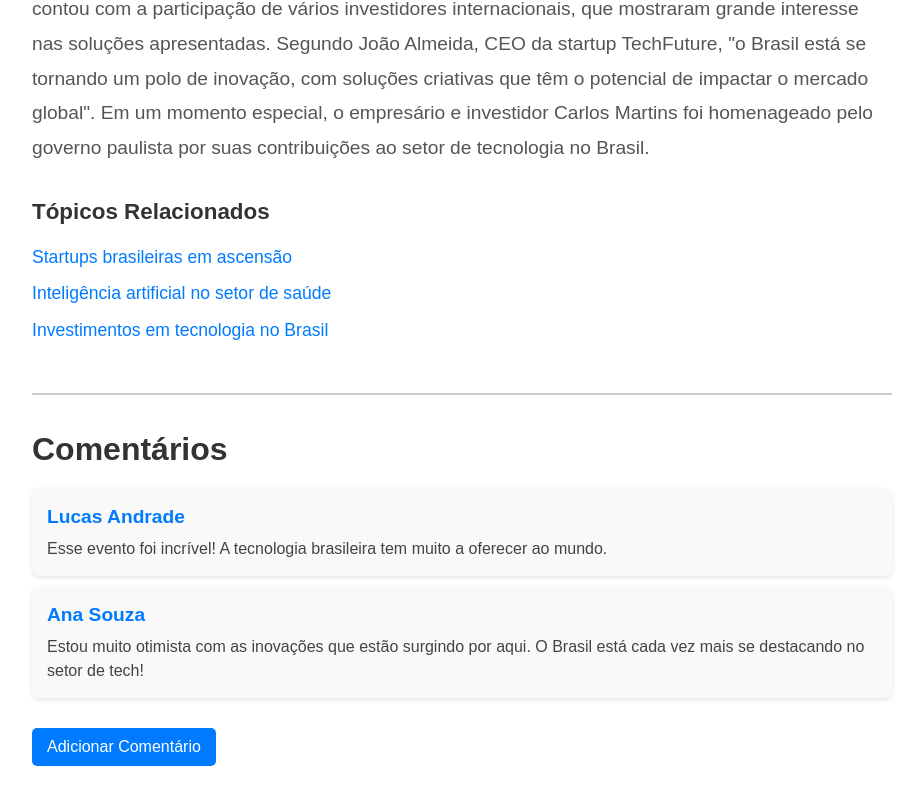
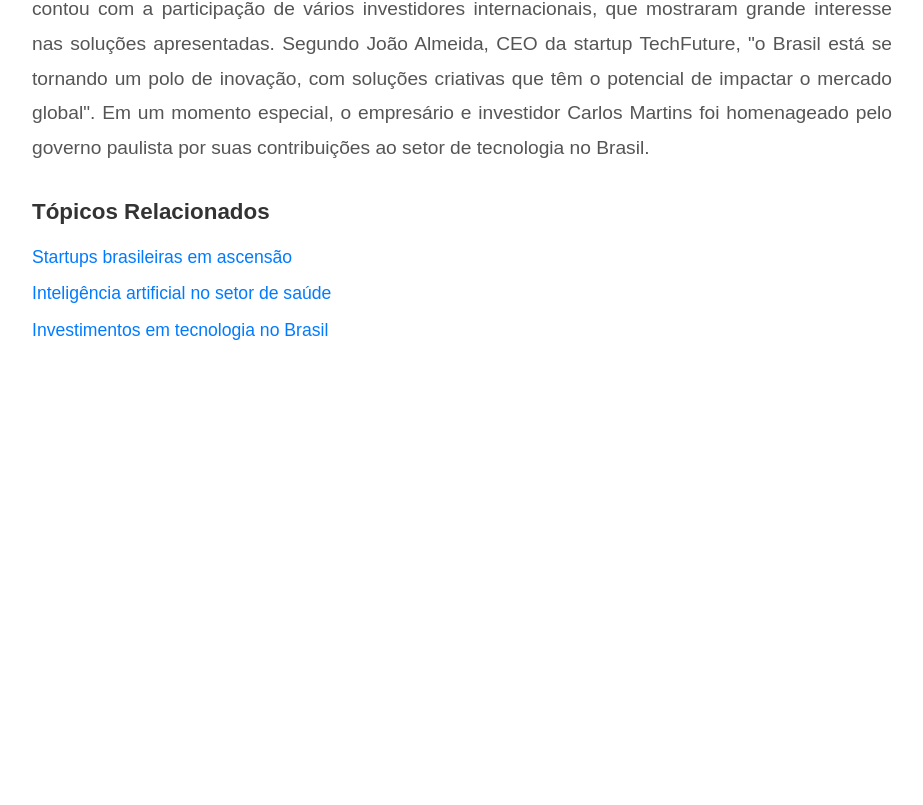
Before and after one commit to AndreRSFC/waiting-time-perception-web, a React (Vite) app: page / in a window 1280 px wide. Shown: the part 1163-1968 px from the top of the page, without its empty margins (178-1101 px from the left). After the commit the page ends 1566 px from the top, so only its background shows below. Built offline with nearby package versions, Linux system fonts and the light colour scheme.

Commit message:
feat: apply loading types on news page

```diff
--- a/src/App.tsx
+++ b/src/App.tsx
@@ -1,11 +1,33 @@
+import { useEffect, useState } from 'react'
 import { TopBar } from './header'
-import { NewsPage } from './news'
+import { NewsBar, NewsPage, NewsSkeleton, NewsSpinner, Topics } from './news'
+import { fetchDataAfterDelay } from './app.util'
 
 function App() {
+  const [isLoading, setIsLoading] = useState(true)
+  const [loadingType, setLoadingType] = useState<
+    'spinner' | 'bar' | 'skeleton'
+  >('spinner')
+
+  // Simulando a troca do tipo de carregamento no mount
+  useEffect(() => {
+    const types = ['spinner', 'bar', 'skeleton', '']
+    setLoadingType(types[Math.floor(Math.random() * types.length)])
+  }, []) // O array vazio faz isso acontecer apenas uma vez no mount
+
+  useEffect(() => {
+    fetchDataAfterDelay().then(() => {
+      setIsLoading(false)
+    })
+  })
+
   return (
     <>
       <TopBar />
-      <NewsPage />
+      {isLoading && loadingType === 'spinner' && <NewsSpinner />}
+      {isLoading && loadingType === 'bar' && <NewsBar />}
+      {isLoading && loadingType === 'skeleton' && <NewsSkeleton />}
+      {!isLoading && <NewsPage />}
     </>
   )
 }
--- /dev/null
+++ b/src/app.util.ts
@@ -0,0 +1,7 @@
+export const fetchDataAfterDelay = () => {
+  return new Promise(resolve => {
+    setTimeout(() => {
+      resolve('Success')
+    }, 5000)
+  })
+}
--- a/src/header/header.style.tsx
+++ b/src/header/header.style.tsx
@@ -1,49 +1,38 @@
 import styled from 'styled-components'
 
-// Container da barra de navegação
 export const TopBarContainer = styled.header`
   display: flex;
   justify-content: center;
-  background-color: #003366;
+  background-color: #000;
   padding: 10px 0;
   color: white;
 `
-
-// Container para centralizar conteúdo e limitar a largura
 export const NavContainer = styled.div`
   display: flex;
   justify-content: space-between;
   align-items: center;
   width: 100%;
-  max-width: 900px;  // Limite de largura
+  max-width: 900px;
   padding: 0 20px;
 `
-
-// Logo da TopBar (link para a home)
 export const Logo = styled.a`
   font-size: 1.6rem;
   font-weight: 600;
   color: white;
   text-decoration: none;
-  &:hover {
-    color: #ffcc00;
-  }
+  cursor: pointer;
 `
-
-// Container de links de navegação
 export const NavLinks = styled.nav`
   display: flex;
   gap: 15px;
 `
-
-// Estilo para cada item de link na barra de navegação
 export const NavLinkItem = styled.div`
   a {
     color: white;
-    font-size: 1.1rem;
+    font-size: 1rem;
     text-decoration: none;
     &:hover {
-      color: #ffcc00;
+      color: #4169E1;
     }
   }
 `
--- a/src/news/index.ts
+++ b/src/news/index.ts
@@ -1 +1,5 @@
 export { NewsPage } from './news.component'
+export { NewsSpinner } from './news-spinner.component'
+export { NewsBar } from './news-bar.component'
+export { NewsSkeleton } from './news-skeleton.component'
+export { Topics } from './topics'
--- /dev/null
+++ b/src/news/news-bar.component.tsx
@@ -0,0 +1,10 @@
+import { Bar } from '../bar'
+import { NewsOverlay } from './news.style'
+
+export const NewsBar = () => {
+  return (
+    <NewsOverlay>
+      <Bar width="350px" height="50px" radius="4px" duration="5s" />
+    </NewsOverlay>
+  )
+}
--- /dev/null
+++ b/src/news/news-spinner.component.tsx
@@ -0,0 +1,10 @@
+import { Spinner } from '../spinner'
+import { NewsOverlay } from './news.style'
+
+export const NewsSpinner = () => {
+  return (
+    <NewsOverlay>
+      <Spinner size="100px" />
+    </NewsOverlay>
+  )
+}
--- a/src/news/news.component.tsx
+++ b/src/news/news.component.tsx
@@ -1,16 +1,18 @@
 import * as Styled from './news.style'
+import { Topics } from './topics'
 
 // Componente de Página de Notícia
 export const NewsPage: React.FC = () => {
   return (
+    <>
       <Styled.NewsContainer>
         <Styled.NewsTitle>
           Evento de Inovação: Startups Brasileiras Apresentam Soluções
           Tecnológicas no Fórum Global
         </Styled.NewsTitle>
         <Styled.NewsSubtitle>
-        Nomes importantes do setor de tecnologia estiveram presentes, destacando
-        as inovações brasileiras.
+          Nomes importantes do setor de tecnologia estiveram presentes,
+          destacando as inovações brasileiras.
         </Styled.NewsSubtitle>
         <Styled.NewsDate>
           Publicado em 20/03/2025 às 15:00 | Atualizado em 20/03/2025 às 18:30
@@ -21,55 +23,28 @@ export const NewsPage: React.FC = () => {
         />
         <Styled.NewsContent>
           Durante o Fórum Global de Inovação, realizado em São Paulo, diversas
-        startups brasileiras tiveram a oportunidade de apresentar suas soluções
-        tecnológicas ao redor do mundo. O evento contou com a presença de
-        grandes nomes do setor de tecnologia, investidores e representantes do
-        governo. O principal destaque foi a apresentação de uma nova plataforma
-        de inteligência artificial desenvolvida por uma startup paulista, que
-        promete revolucionar o mercado de saúde digital. As apresentações
-        ocorreram ao longo do dia, com destaque para os avanços em áreas como
-        IA, blockchain, e-commerce e soluções para sustentabilidade. A ministra
-        da Ciência, Tecnologia e Inovações, Ana Paula Silva, discursou sobre a
-        importância do apoio às startups brasileiras, afirmando que o governo
-        continuará incentivando o setor através de novos investimentos e
-        parcerias. O evento também contou com a participação de vários
-        investidores internacionais, que mostraram grande interesse nas soluções
-        apresentadas. Segundo João Almeida, CEO da startup TechFuture, "o Brasil
-        está se tornando um polo de inovação, com soluções criativas que têm o
-        potencial de impactar o mercado global". Em um momento especial, o
-        empresário e investidor Carlos Martins foi homenageado pelo governo
-        paulista por suas contribuições ao setor de tecnologia no Brasil.
+          startups brasileiras tiveram a oportunidade de apresentar suas
+          soluções tecnológicas ao redor do mundo. O evento contou com a
+          presença de grandes nomes do setor de tecnologia, investidores e
+          representantes do governo. O principal destaque foi a apresentação de
+          uma nova plataforma de inteligência artificial desenvolvida por uma
+          startup paulista, que promete revolucionar o mercado de saúde digital.
+          As apresentações ocorreram ao longo do dia, com destaque para os
+          avanços em áreas como IA, blockchain, e-commerce e soluções para
+          sustentabilidade. A ministra da Ciência, Tecnologia e Inovações, Ana
+          Paula Silva, discursou sobre a importância do apoio às startups
+          brasileiras, afirmando que o governo continuará incentivando o setor
+          através de novos investimentos e parcerias. O evento também contou com
+          a participação de vários investidores internacionais, que mostraram
+          grande interesse nas soluções apresentadas. Segundo João Almeida, CEO
+          da startup TechFuture, "o Brasil está se tornando um polo de inovação,
+          com soluções criativas que têm o potencial de impactar o mercado
+          global". Em um momento especial, o empresário e investidor Carlos
+          Martins foi homenageado pelo governo paulista por suas contribuições
+          ao setor de tecnologia no Brasil.
         </Styled.NewsContent>
-      <Styled.TopicsContainer>
-        <Styled.TopicTitle>Tópicos Relacionados</Styled.TopicTitle>
-        <Styled.TopicList>
-          <Styled.TopicItem>Startups brasileiras em ascensão</Styled.TopicItem>
-          <Styled.TopicItem>
-            Inteligência artificial no setor de saúde
-          </Styled.TopicItem>
-          <Styled.TopicItem>
-            Investimentos em tecnologia no Brasil
-          </Styled.TopicItem>
-        </Styled.TopicList>
-      </Styled.TopicsContainer>
-      <Styled.CommentSection>
-        <Styled.CommentTitle>Comentários</Styled.CommentTitle>
-        <Styled.Comment>
-          <Styled.CommentUser>Lucas Andrade</Styled.CommentUser>
-          <Styled.CommentText>
-            Esse evento foi incrível! A tecnologia brasileira tem muito a
-            oferecer ao mundo.
-          </Styled.CommentText>
-        </Styled.Comment>
-        <Styled.Comment>
-          <Styled.CommentUser>Ana Souza</Styled.CommentUser>
-          <Styled.CommentText>
-            Estou muito otimista com as inovações que estão surgindo por aqui. O
-            Brasil está cada vez mais se destacando no setor de tech!
-          </Styled.CommentText>
-        </Styled.Comment>
-        <Styled.AddCommentButton>Adicionar Comentário</Styled.AddCommentButton>
-      </Styled.CommentSection>
       </Styled.NewsContainer>
+      <Topics />
+    </>
   )
 }
--- a/src/news/news.style.tsx
+++ b/src/news/news.style.tsx
@@ -5,28 +5,34 @@ export const NewsContainer = styled.div`
   margin: 30px auto;
   padding: 20px;
   font-family: Arial, sans-serif;
+  margin-bottom: 0;
+  padding-bottom: 0;
 `
 
 export const NewsTitle = styled.h1`
   font-size: 2.5rem;
+  text-align: justify;
   color: #333;
   margin-bottom: 20px;
 `
 
 export const NewsSubtitle = styled.h3`
   font-size: 1.5rem;
+  text-align: justify;
   color: #555;
   margin-bottom: 10px;
 `
 
 export const NewsDate = styled.p`
   font-size: 1rem;
+  text-align: justify;
   color: #888;
   margin-bottom: 10px;
 `
 
 export const NewsContent = styled.p`
   font-size: 1.2rem;
+  text-align: justify;
   line-height: 1.8;
   color: #555;
   margin-bottom: 30px;
@@ -41,11 +47,17 @@ export const NewsImage = styled.img`
 `
 
 export const TopicsContainer = styled.div`
-  margin-top: 30px;
+  max-width: 900px;
+  margin: 30px auto;
+  padding: 20px;
+  font-family: Arial, sans-serif;
+  margin-top: 0;
+  padding-top: 0;
 `
 
 export const TopicTitle = styled.h4`
   font-size: 1.4rem;
+  text-align: justify;
   color: #333;
   margin-bottom: 15px;
 `
@@ -61,47 +73,15 @@ export const TopicItem = styled.li`
   margin-bottom: 10px;
 `
 
-export const CommentSection = styled.div`
-  margin-top: 50px;
-  padding-top: 30px;
-  border-top: 2px solid #ccc;
+export const NewsOverlay = styled.div`
+  position: fixed;
+  top: 0;
+  left: 0;
+  width: 100%;
+  height: 100%;
+  background-color: rgba(0, 0, 0, 0.3);
+  display: flex;
+  justify-content: center;
+  align-items: center;
+  z-index: 1000;
 `
-
-export const CommentTitle = styled.h3`
-  font-size: 2rem;
-  color: #333;
-  margin-bottom: 15px;
-`
-
-export const Comment = styled.div`
-  padding: 15px;
-  background: #f9f9f9;
-  margin-bottom: 10px;
-  border-radius: 8px;
-  box-shadow: 0px 2px 5px rgba(0, 0, 0, 0.1);
-`
-
-export const CommentUser = styled.h4`
-  font-size: 1.2rem;
-  color: #007bff;
-  margin-bottom: 5px;
-`
-
-export const CommentText = styled.p`
-  font-size: 1rem;
-  color: #444;
-`
-
-export const AddCommentButton = styled.button`
-  margin-top: 20px;
-  padding: 10px 15px;
-  font-size: 1rem;
-  background-color: #007bff;
-  color: white;
-  border: none;
-  border-radius: 5px;
-
-  &:hover {
-    background-color: #0056b3;
-  }
-`
--- /dev/null
+++ b/src/news/topics/index.ts
@@ -0,0 +1 @@
+export { Topics } from './topics.component'
--- /dev/null
+++ b/src/news/topics/topics.component.tsx
@@ -0,0 +1,18 @@
+import * as Styled from '../news.style'
+
+export const Topics = () => {
+  return (
+    <Styled.TopicsContainer>
+      <Styled.TopicTitle>Tópicos Relacionados</Styled.TopicTitle>
+      <Styled.TopicList>
+        <Styled.TopicItem>Startups brasileiras em ascensão</Styled.TopicItem>
+        <Styled.TopicItem>
+          Inteligência artificial no setor de saúde
+        </Styled.TopicItem>
+        <Styled.TopicItem>
+          Investimentos em tecnologia no Brasil
+        </Styled.TopicItem>
+      </Styled.TopicList>
+    </Styled.TopicsContainer>
+  )
+}
```
Also changed, not shown: src/news/news-skeleton.component.tsx (added, +73 -0 lines). Lines whose indentation alone changed are shown as unchanged.
